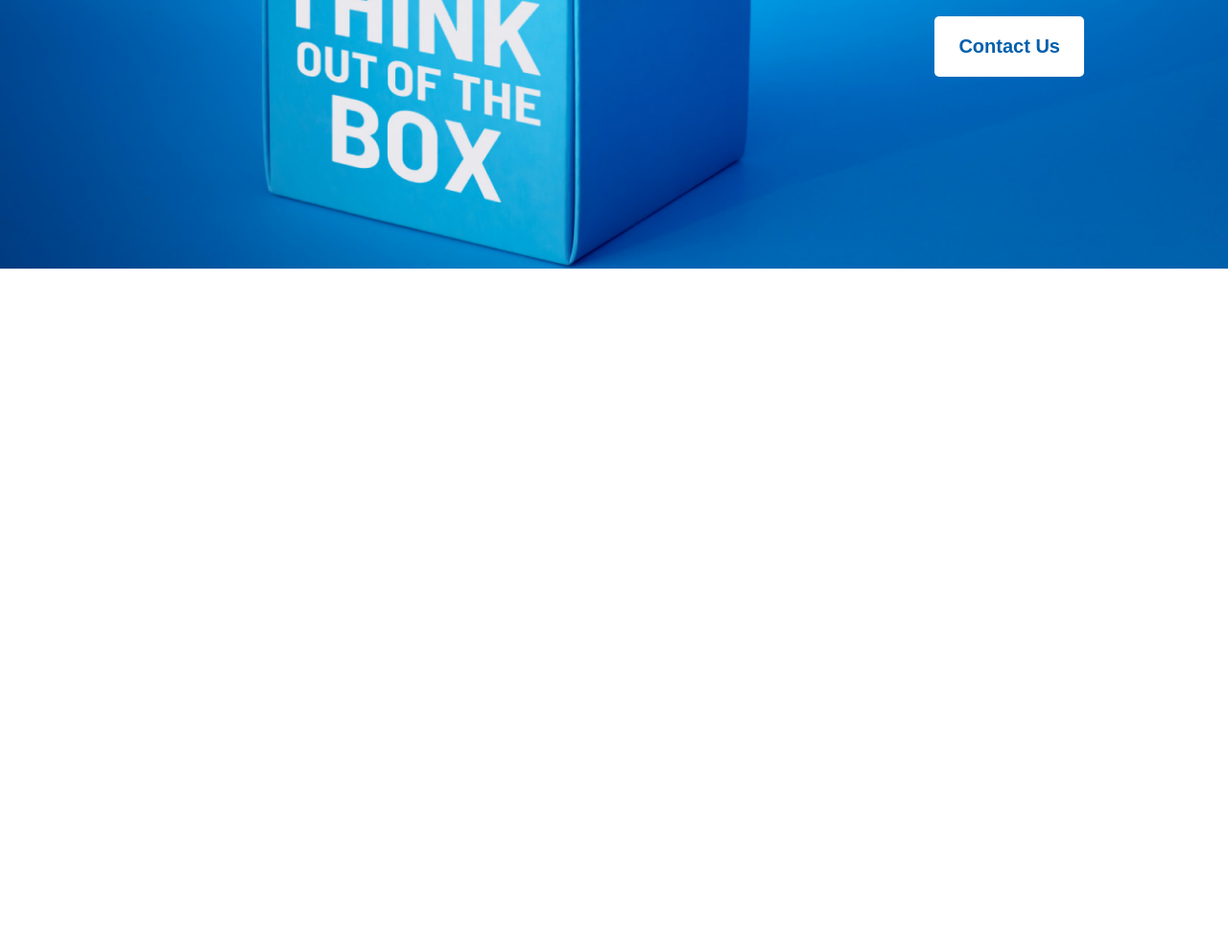
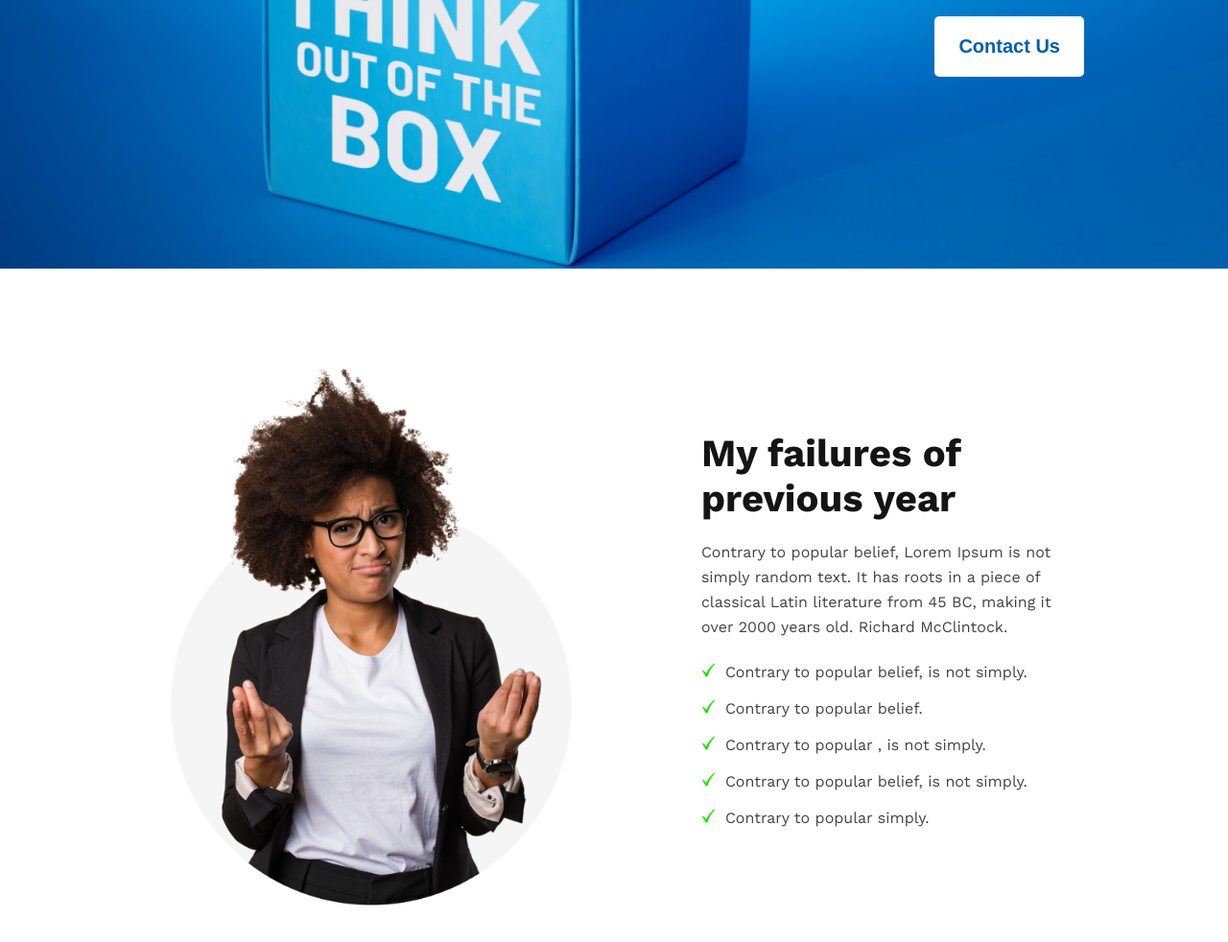
Before and after one commit to Mehedi0101/new-year-new-me-project, a plain HTML site: page index.html in a window 1280 px wide. Shown: the part 520-1502 px from the top of the page at 96% size. Before the commit the page ends 800 px from the top, so only its background shows below. Drawn offline with nearby package versions, Linux system fonts and the light colour scheme.

Commit message:
one of the main section is added

```diff
--- a/index.html
+++ b/index.html
@@ -29,6 +29,26 @@
         </div>
     </header>
     <!-- header end -->
+
+    <!-- main section started -->
+    <main>
+        <section class="failures-container">
+            <div class="failure-img">
+                <img src="images/person.png" alt="">
+            </div>
+            <div class="failure-text">
+                <h2>My failures of previous year</h2>
+                <p>Contrary to popular belief, Lorem Ipsum is not simply random text. It has roots in a piece of classical Latin literature from 45 BC, making it over 2000 years old. Richard McClintock.</p>
+                <ul>
+                    <li><img src="images/icons/tick.png" alt="">Contrary to popular belief, is not simply.</li>
+                    <li><img src="images/icons/tick.png" alt="">Contrary to popular belief.</li>
+                    <li><img src="images/icons/tick.png" alt="">Contrary to popular , is not simply.</li>
+                    <li><img src="images/icons/tick.png" alt="">Contrary to popular belief, is not simply.</li>
+                    <li><img src="images/icons/tick.png" alt="">Contrary to popular simply.</li>
+                </ul>
+            </div>
+        </section>
+    </main>
 </body>
 
 </html>
--- a/styles/index.css
+++ b/styles/index.css
@@ -1,14 +1,14 @@
 /* common styles */
-*{
+* {
     margin: 0;
     padding: 0;
 }
 
-body{
+body {
     font-family: 'Work Sans', sans-serif;
 }
 
-.btn-white{
+.btn-white {
     padding: 20px 25px;
     border: none;
     border-radius: 5px;
@@ -20,7 +20,7 @@ body{
 }
 
 /* banner styles */
-.banner-container{
+.banner-container {
     background-image: url("../images/banner/banner3.png");
     background-repeat: no-repeat;
     background-size: cover;
@@ -31,21 +31,70 @@ body{
     align-items: center;
 }
 
-.banner-text-container{
+.banner-text-container {
     max-width: 40%;
     color: white;
     text-align: right;
     margin-right: 150px;
 }
 
-.banner-title > h1{
+.banner-title>h1 {
     font-size: 65px;
     font-weight: 700;
 }
 
-.banner-text{
+.banner-text {
     margin: 10px 0px 20px 0px;
     font-size: 16px;
     font-weight: 400;
     line-height: 26px;
 }
+
+/* main section - failures of previous year */
+.failures-container {
+    display: flex;
+    justify-content:space-around;
+    height: 70vh;
+    align-items: center;
+    padding: 100px;
+}
+
+.failure-img>img {
+    width: 450px;
+}
+
+.failure-text {
+    width: 36%;
+}
+
+.failure-text>h2 {
+    font-size: 40px;
+    font-weight: 700;
+    color:#151414;
+    margin-bottom: 20px;
+
+}
+
+.failure-text > p, .failure-text li{
+    color:#444343;
+    line-height: 26px;
+    font-size: 16px;
+}
+
+.failure-text > p{
+    margin-bottom: 15px;
+}
+
+.failure-text > ul{
+    list-style-type: none;
+}
+
+.failure-text img{
+    height: 15px;
+    width: 15px;
+    margin-right: 10px;
+}
+
+.failure-text li{
+    line-height: 38px;
+}
```
Also changed, not shown: images/icons/tick.png (added).
